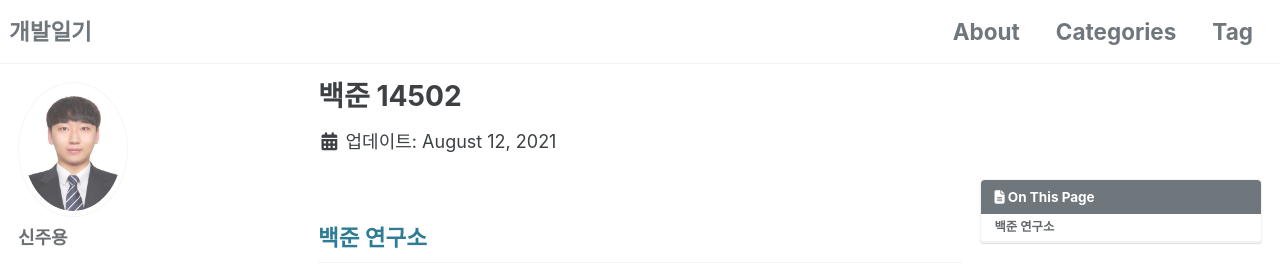
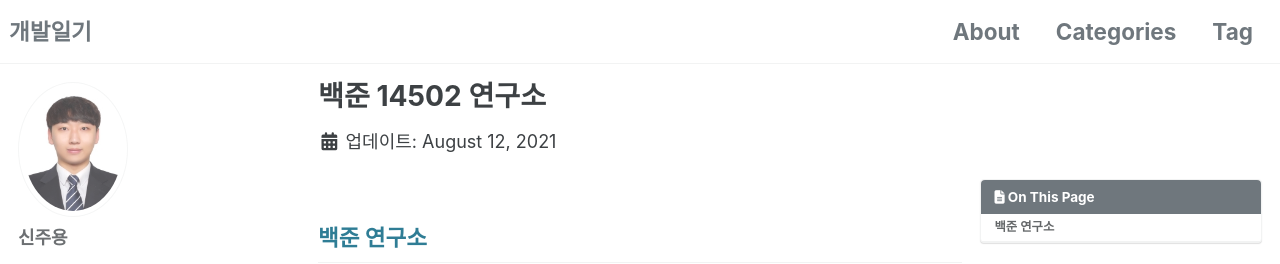
Before and after one commit to shinjooyoung/shinjooyoung.github.io, a Jekyll site: the page built from _posts/2021-08-12-Algorithm-연구소.md, in a window 1280 px wide and 900 px high. Shown: the top 264 px of the window. Built offline with Jekyll 4.4.1, drawn with Linux system fonts in a browser that asks for light colours; cached includes are drawn as plain includes; nearby versions of some CDN libraries; comment, search, counter and statistics services are not loaded; some of the changed text lies outside the part shown.

Commit message:
제목 추가

```diff
--- a/_posts/2021-08-12-Algorithm-연구소.md
+++ b/_posts/2021-08-12-Algorithm-연구소.md
@@ -1,5 +1,5 @@
 ---
-title:  "백준 14502 "
+title:  "백준 14502 연구소"
 excerpt: "알고리즘 테스트"
 categories:
   - Algorithm
```
Also changed, not shown: _posts/2021-08-12-Algorithm-경쟁적 전염.md (+1 -1 lines).
